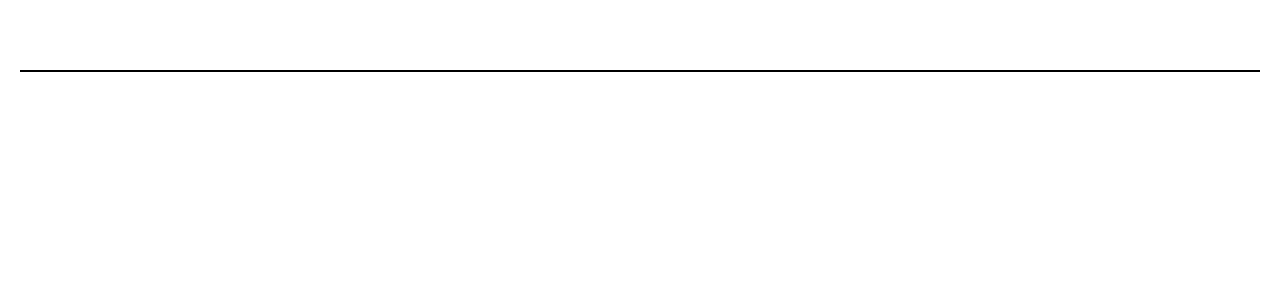
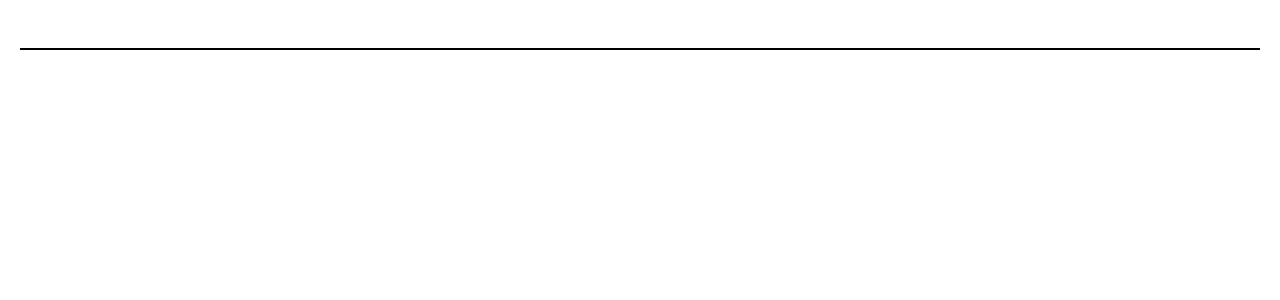
Before and after one commit to dhruval1907/StyleCart_React, a React (Vite) app in the folder astratto/Astratto/: page / in a window 1280 px wide. Shown: the top 300 px of the page. Built offline with nearby package versions, Linux system fonts and the light colour scheme.

Commit message:
styling the stuff

```diff
--- a/astratto/Astratto/src/components/Nav.jsx
+++ b/astratto/Astratto/src/components/Nav.jsx
@@ -3,7 +3,9 @@ import "../styles/nav.scss"
 const Nav = () => {
   return (
     <div className="nav">
-      <div className='nav2'></div>
+      <div className='nav2'>
+        <div></div>
+      </div>
     </div>
   )
 }
--- a/astratto/Astratto/src/styles/main.css
+++ b/astratto/Astratto/src/styles/main.css
@@ -2,4 +2,5 @@
   height: 100vh;
   width: 100%;
   background: linear-gradient(rgba(245, 245, 245, 0), rgba(255, 255, 255, 0), transparent);
+  font-family: sans-serif;
 }/*# sourceMappingURL=main.css.map */
--- a/astratto/Astratto/src/styles/nav.css
+++ b/astratto/Astratto/src/styles/nav.css
@@ -4,10 +4,18 @@
   display: flex;
   align-items: center;
   justify-content: center;
+  font-family: system-ui, -apple-system, BlinkMacSystemFont, "Segoe UI", Roboto, Oxygen, Ubuntu, Cantarell, "Open Sans", "Helvetica Neue", sans-serif;
 }
 
 .nav2 {
   border-bottom: 2px solid black;
   width: 100%;
-  padding: 20px 0px;
+  min-height: 20px;
+  display: flex;
+  align-items: center;
+  justify-content: center;
+}
+
+.nav2 h1 {
+  font-size: 20px;
 }/*# sourceMappingURL=nav.css.map */
--- a/astratto/Astratto/src/styles/nav.scss
+++ b/astratto/Astratto/src/styles/nav.scss
@@ -1,4 +1,4 @@
-.nav{
+.nav {
     // height: 50px
     width: 100%;
     // background-color: blue;
@@ -6,10 +6,20 @@
     display: flex;
     align-items: center;
     justify-content: center;
+    font-family: system-ui, -apple-system, BlinkMacSystemFont, 'Segoe UI', Roboto, Oxygen, Ubuntu, Cantarell, 'Open Sans', 'Helvetica Neue', sans-serif;
+
 }
 
-.nav2{
+.nav2 {
     border-bottom: 2px solid black;
     width: 100%;
-    padding: 20px 0px;
+    min-height: 20px;
+    display: flex;
+    align-items: center;
+    justify-content: center;
 }
+
+.nav2 h1 {
+    font-size: 20px;
+
+}
```
Also changed, not shown: 1 other file (tests, documents, lock files or other folders).
